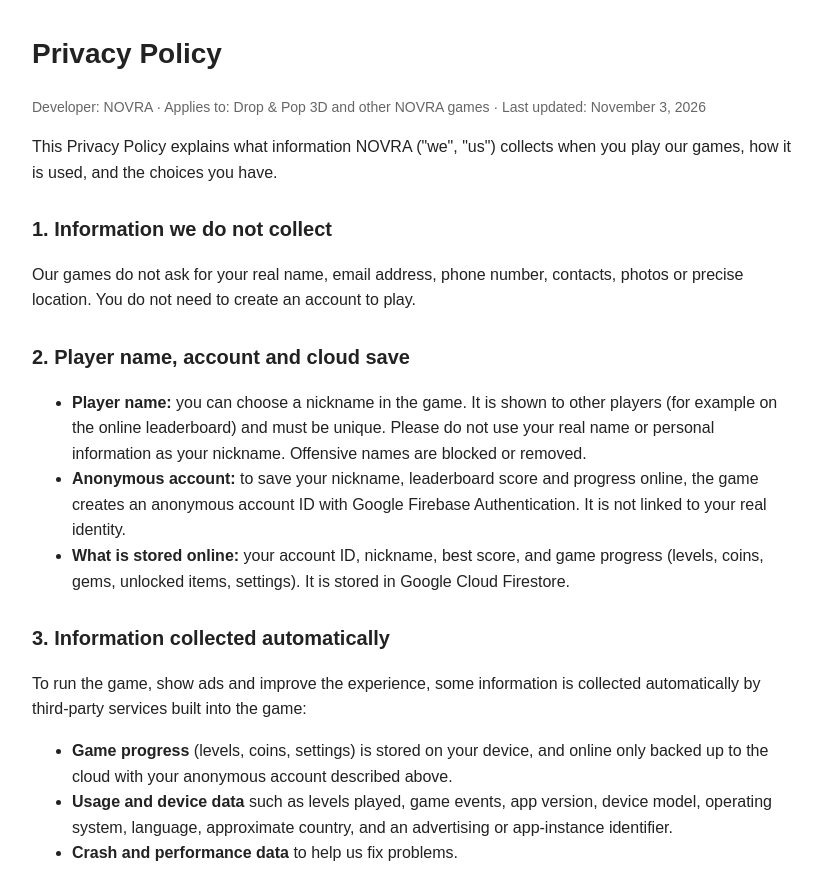
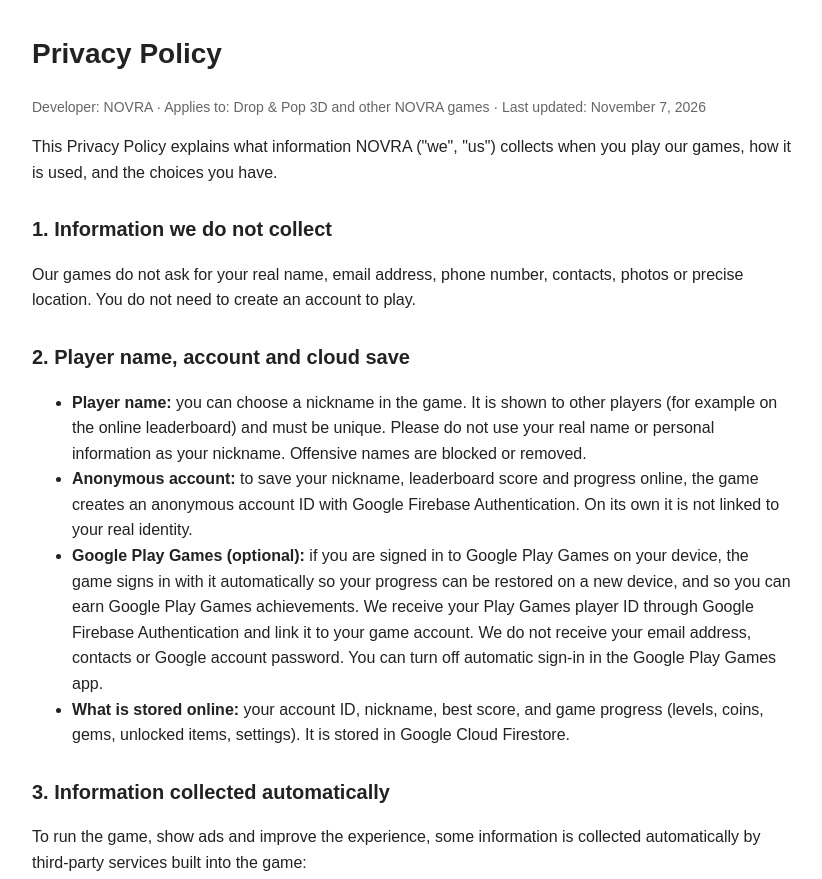
Before and after one commit to NOVRA-GAMES/novra-games.github.io, a plain HTML site: page privacy-policy.html in a window 1280 px wide. Shown: the top 879 px of the page, without its empty margins (228-1050 px from the left). Drawn offline with Linux system fonts and the light colour scheme.

Commit message:
Privacy policy: add Google Play Games sign-in

```diff
--- a/privacy-policy.html
+++ b/privacy-policy.html
@@ -12,7 +12,7 @@
 </head>
 <body>
 <h1>Privacy Policy</h1>
-<p class="small">Developer: NOVRA &middot; Applies to: Drop &amp; Pop 3D and other NOVRA games &middot; Last updated: November 3, 2026</p>
+<p class="small">Developer: NOVRA &middot; Applies to: Drop &amp; Pop 3D and other NOVRA games &middot; Last updated: November 7, 2026</p>
 
 <p>This Privacy Policy explains what information NOVRA ("we", "us") collects when you play our games, how it is used, and the choices you have.</p>
 
@@ -22,7 +22,8 @@
 <h2>2. Player name, account and cloud save</h2>
 <ul>
   <li><b>Player name:</b> you can choose a nickname in the game. It is shown to other players (for example on the online leaderboard) and must be unique. Please do not use your real name or personal information as your nickname. Offensive names are blocked or removed.</li>
-  <li><b>Anonymous account:</b> to save your nickname, leaderboard score and progress online, the game creates an anonymous account ID with Google Firebase Authentication. It is not linked to your real identity.</li>
+  <li><b>Anonymous account:</b> to save your nickname, leaderboard score and progress online, the game creates an anonymous account ID with Google Firebase Authentication. On its own it is not linked to your real identity.</li>
+  <li><b>Google Play Games (optional):</b> if you are signed in to Google Play Games on your device, the game signs in with it automatically so your progress can be restored on a new device, and so you can earn Google Play Games achievements. We receive your Play Games player ID through Google Firebase Authentication and link it to your game account. We do not receive your email address, contacts or Google account password. You can turn off automatic sign-in in the Google Play Games app.</li>
   <li><b>What is stored online:</b> your account ID, nickname, best score, and game progress (levels, coins, gems, unlocked items, settings). It is stored in Google Cloud Firestore.</li>
 </ul>
 
@@ -41,6 +42,7 @@
   <li><b>Unity Ads</b> and <b>AppLovin</b> (ad partners that may fill ads through Google AdMob mediation): <a href="https://unity.com/legal/game-player-and-app-user-privacy-policy">Unity Ads privacy</a> and <a href="https://www.applovin.com/privacy/">applovin.com/privacy</a></li>
   <li><b>Meta (Facebook) App Events</b> (measuring our ads on Facebook and Instagram: app installs, app opens, levels completed and ad views, with the advertising identifier; you need no Facebook account): <a href="https://www.facebook.com/privacy/policy/">facebook.com/privacy/policy</a></li>
   <li><b>Google Firebase</b> (Analytics, Authentication and Cloud Firestore for statistics, accounts and cloud save): <a href="https://firebase.google.com/support/privacy">firebase.google.com/support/privacy</a></li>
+  <li><b>Google Play Games Services</b> (optional sign-in, achievements): <a href="https://policies.google.com/privacy">policies.google.com/privacy</a></li>
   <li><b>Google Play Billing / Unity In-App Purchasing</b> (purchases): payments are handled by Google Play. We never see or store your card or payment details.</li>
   <li><b>Unity</b> (game engine services): <a href="https://unity.com/legal/privacy-policy">unity.com/legal/privacy-policy</a></li>
 </ul>
```
